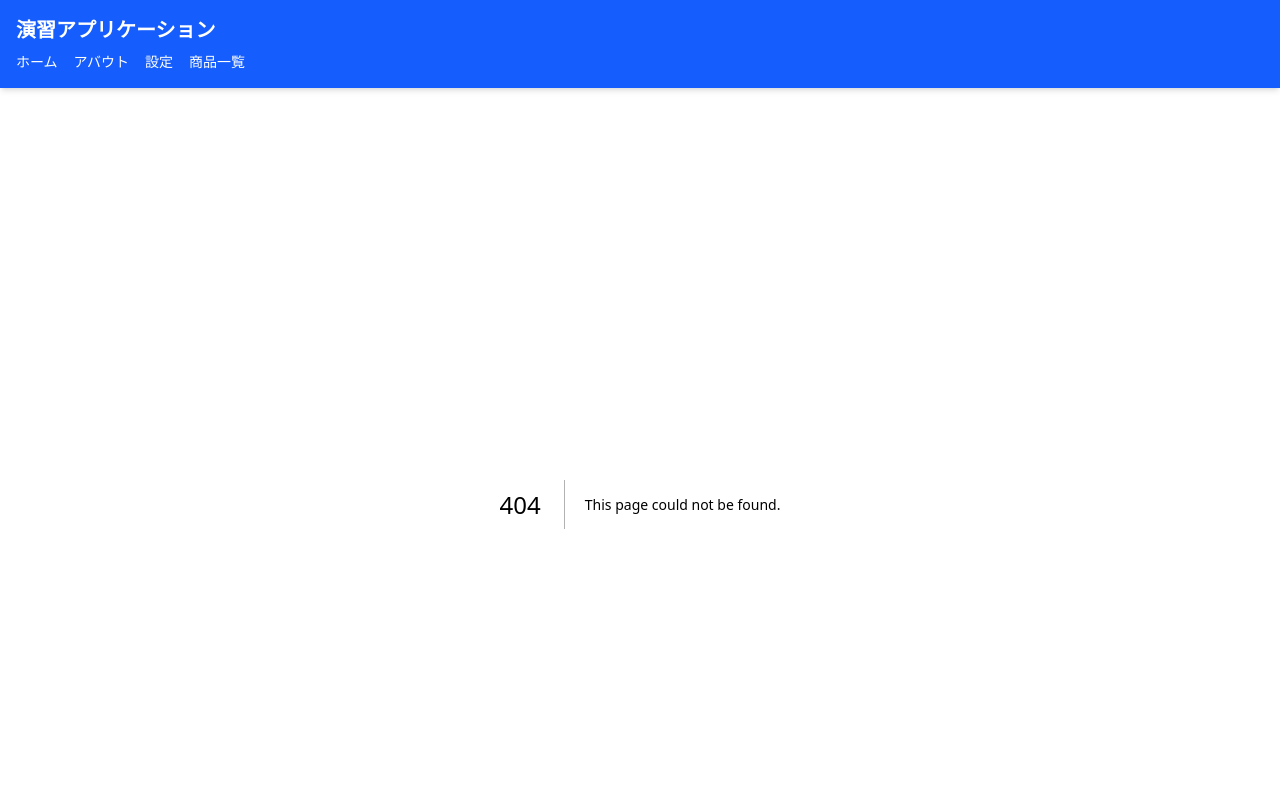
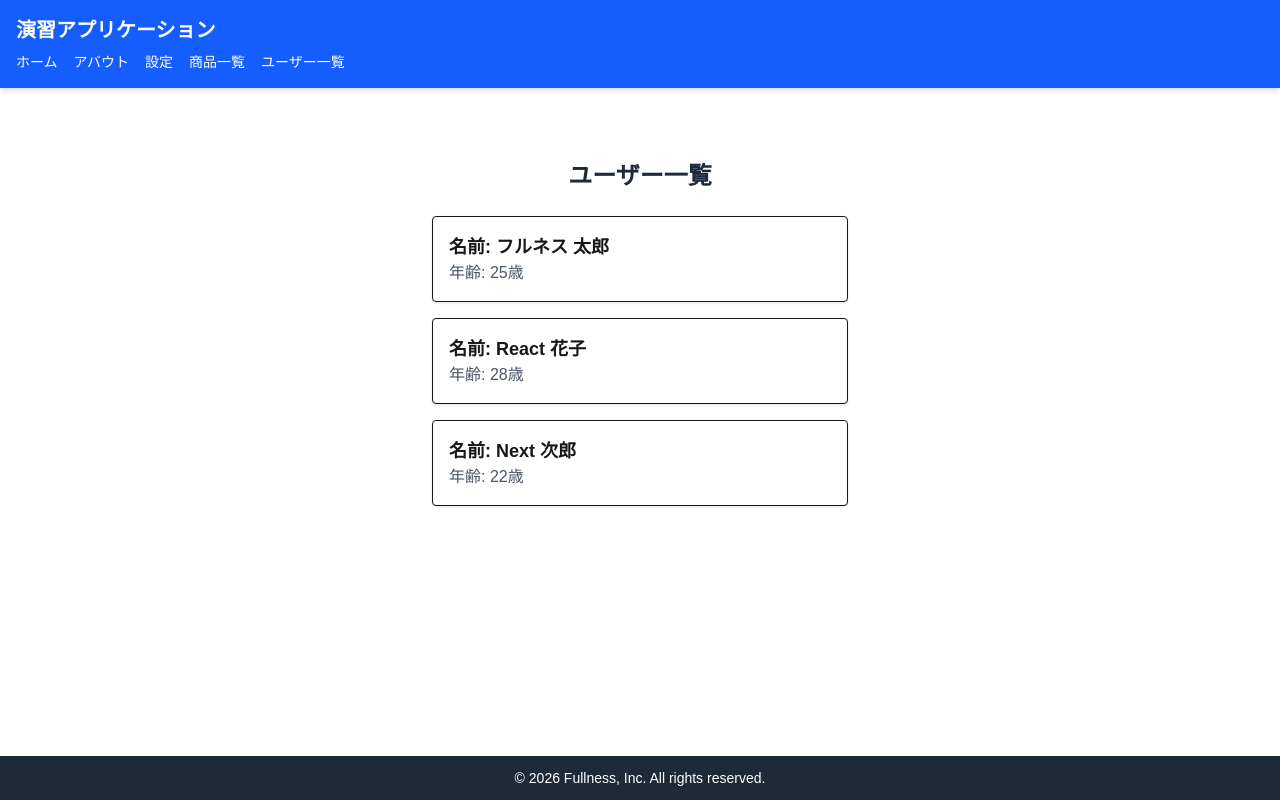
Before and after one commit to H-Akaogi/TS-Frontend-Exercise, a Next.js app: page /chapter03/li3-3 in a window 1280 px wide. Before the commit this address had no page. Shown: the top 800 px of the page. Built offline with nearby package versions, Linux system fonts and the light colour scheme.

Commit message:
リスト3-3 コンポーネント間のデータ受け渡し

```diff
--- /dev/null
+++ b/app/chapter03/li3-3/page.tsx
@@ -0,0 +1,17 @@
+import ProfileCard from "@/components/chapter03/li3-3/ProfileCard";
+export default function UserListPage() {
+    return (
+        // max-w-md でカードの幅を制限し、mx-auto で左右の中央に配置します
+        // mt-10 でヘッダーとの間に適度な余白を開けます
+        <main className="max-w-md mx-auto mt-10 p-4">
+            <h1 className="text-2xl font-bold mb-6 text-center text-gray-800">
+                ユーザー一覧
+            </h1>
+
+            {/* 同じ部品（子）に、親から違うデータ（Props）を渡して使い回す！ */}
+            <ProfileCard name="フルネス 太郎" age={25} />
+            <ProfileCard name="React 花子" age={28} />
+            <ProfileCard name="Next 次郎" age={22} />
+        </main>
+    );
+}
--- a/app/layout/basic.tsx
+++ b/app/layout/basic.tsx
@@ -37,6 +37,8 @@ export default function RootLayout({
                             <a href="/chapter03/ex3-2/profile/setting" className="hover:underline">設定</a>
                             {/* 演習 3-3 データ受け渡しできるコンポーネントを作成する */}
                             <a href="/chapter03/ex3-3" className="hover:underline">商品一覧</a>
+                            {/* リスト3-3 コンポーネント間のデータ受け渡し */}
+                            <a href="/chapter03/li3-3" className="hover:underline">ユーザー一覧</a>
                         </nav>
                     </div>
                 </header>
--- /dev/null
+++ b/components/chapter03/li3-3/ProfileCard.tsx
@@ -0,0 +1,18 @@
+/**
+ * リスト3-3 コンポーネント間のデータ受け渡し
+ */
+// 受け取るデータのルール(型)を決める
+type ProfileCardProps = {
+    name: string; // 名前は文字列
+    age: number;  // 年齢は数字
+};
+
+// 引数で{ name, age }を受け取り、型を指定する
+export default function ProfileCard({ name, age }: ProfileCardProps) {
+    return (
+        <div className="border p-4 rounded shadow-sm mb-4 bg-white">
+            <h2 className="text-lg font-bold">名前: {name}</h2>
+            <p className="text-gray-600">年齢: {age}歳</p>
+        </div>
+    );
+}
```
